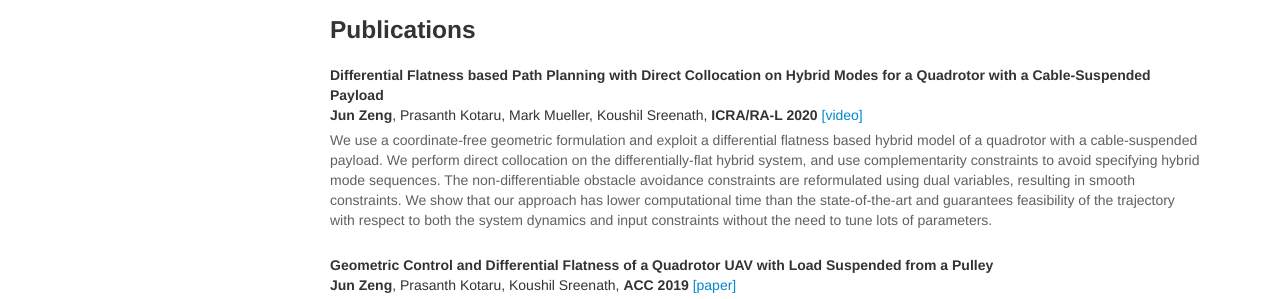
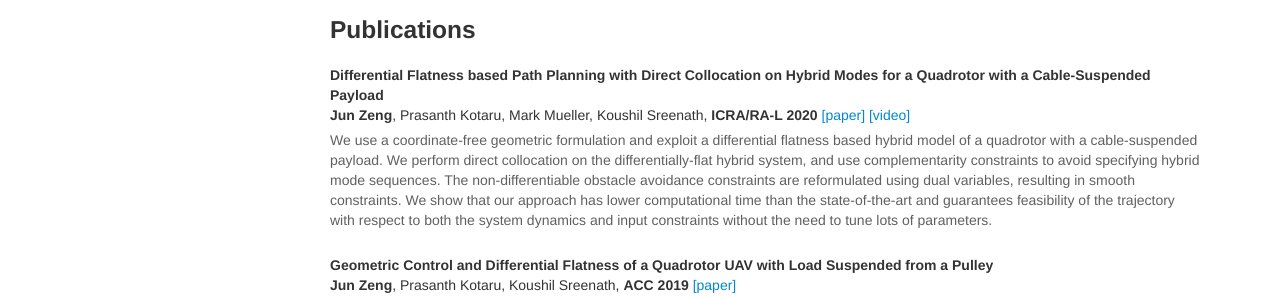
Before and after one commit to junzengx14/junzengx14.github.io, a Jekyll site: the page index.html, which Jekyll copies as it is, in a window 1280 px wide. Shown: the part 450-749 px from the top of the page. Built offline with Jekyll 4.4.1, drawn with Linux system fonts in a browser that asks for light colours.

Commit message:
Add RA-L2020 paper link

```diff
--- a/index.html
+++ b/index.html
@@ -139,7 +139,7 @@
                             Differential Flatness based Path Planning with Direct Collocation on Hybrid Modes for a Quadrotor with a Cable-Suspended Payload
                         </strong><br>
                         <strong>Jun Zeng</strong>, Prasanth Kotaru, Mark Mueller, Koushil Sreenath, <strong>ICRA/RA-L 2020</strong>
-                        <!-- <a target="_blank" href="https://arxiv.org/abs/1903.00621">[arXiv]</a>  -->
+                        <a target="_blank" href="https://hybrid-robotics.berkeley.edu/publications/RAL2020_PPQL.pdf">[paper]</a>
                         <a target="_blank" href="https://www.youtube.com/watch?v=e09RZOx_nZk&t=18s">[video]</a>
                     </p>
                     <p class="abstract-text">
```
